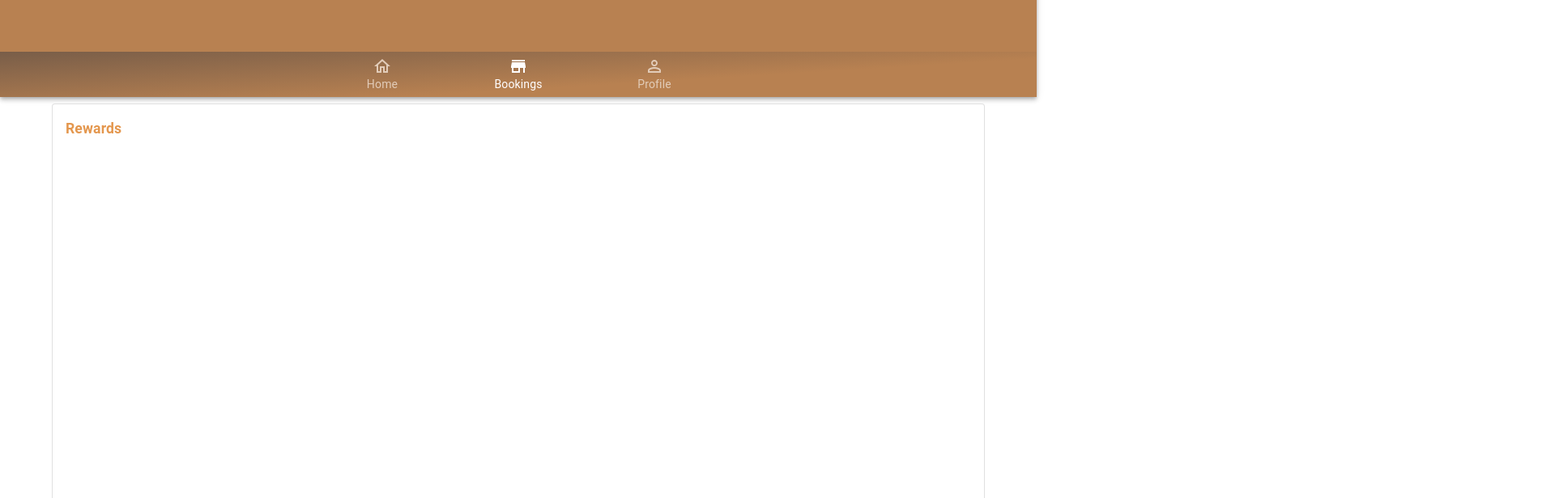
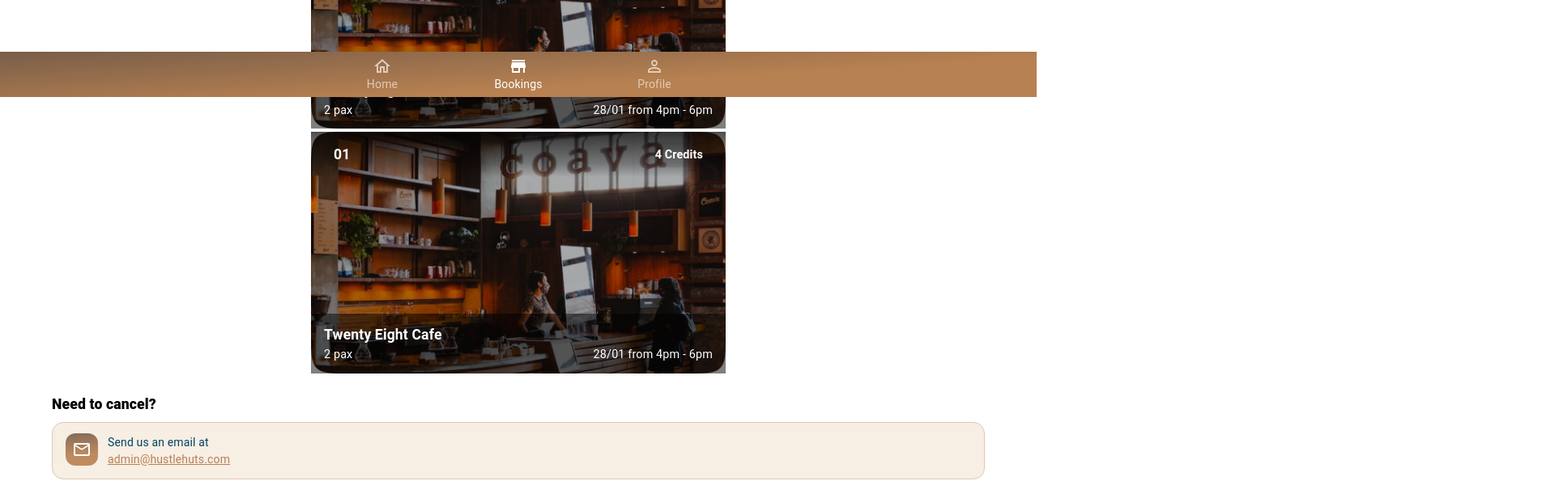
Before and after one commit to hustle-huts/hustlehuts-app, a Next.js app: page /bookings in a window 1280 px wide. Shown: the part 680-1296 px from the top of the page at 81% size, 1920 px wide, since content can reach past the window. Built offline with nearby package versions, Linux system fonts and the light colour scheme.

Commit message:
MUI refactor: bookings page done

```diff
--- a/components/bookings/bookings-bar.tsx
+++ b/components/bookings/bookings-bar.tsx
@@ -1,29 +1,10 @@
 import { useState } from "react";
-import styles from "./bookings-bar.module.css";
 import { Box, Card, CardContent, LinearProgress, Typography } from "@mui/material";
 export default function BookingsBar() {
   const [rewardNum, setRewardNum] = useState(2);
   const [rewardDenom, setRewardDenom] = useState(3);
   return (
-    // <div className={styles.container}>
-    //   <div className={styles.title}>
-    //     <div className={styles.reward}>
-    //       <div className={styles.progress}>
-    //         <h1 style={{ fontSize: "14px", color: "#E4974E", textAlign: "left" }}>Rewards</h1>
-    //         <span style={{ display: "flex", flexDirection: "row", flex: " 2" }}>
-    //           <h2 style={{ fontSize: "14px", color: "#000000", flex: "1" }}>2</h2>
-    //           <h2 style={{ fontSize: "14px", color: "#C4C2C0", flex: "1" }}>/3</h2>
-    //         </span>
-    //       </div>
-    //       <div style={{ height: "4px", color: "#D89B60", marginTop: "4px" }}>
-    //         <LinearProgress color="inherit" variant="determinate" value={66.67} />
-    //       </div>
-    //       <p className={styles.desc}>1 more to get a mystery reward at your favourite cafe.</p>
-    //     </div>
-    //   </div>
-    // </div>
-
-    <Card sx={{ width: "90%", marginLeft: "5%", marginTop: "1vh" }} variant="outlined">
+    <Card sx={{ width: "90%", marginLeft: "5%", marginTop: "1vh", borderRadius: "18px" }} variant="outlined">
       <CardContent>
         <Typography variant="h6" component="div" sx={{ fontWeight: "600", fontSize: "1.1rem", color: "#E4974E" }}>
           Rewards
--- a/components/topBanner/top-banner.tsx
+++ b/components/topBanner/top-banner.tsx
@@ -1,8 +1,7 @@
 import { useRouter } from "next/router";
 import { AppBar, Toolbar, Typography, Badge } from "@mui/material";
 import { useEffect, useState } from "react";
-import ShoppingCartOutlinedIcon from '@mui/icons-material/ShoppingCartOutlined';
-
+import ShoppingCartOutlinedIcon from "@mui/icons-material/ShoppingCartOutlined";
 
 interface props {
   currentPage?: string;
@@ -15,7 +14,7 @@ const TopBanner: React.FC<props> = (props) => {
 
   useEffect(() => {
     setCurrentPage(props.currentPage || "home");
-  }, [props.currentPage])
+  }, [props.currentPage]);
 
   const handleNavItemClick = () => {
     // router.push(`/bookings/${props.userId}`); // adjust this code when we confirm the urls
@@ -23,7 +22,7 @@ const TopBanner: React.FC<props> = (props) => {
 
   return (
     <AppBar
-      position="static"
+      position="sticky"
       sx={{
         background: "linear-gradient(176.54deg, #6D5747 -11.89%, #B88151 64.46%)",
         root: {
--- a/package.json
+++ b/package.json
@@ -28,6 +28,7 @@
     "react-dom": "18.2.0",
     "react-phone-input-2": "^2.15.1",
     "react-phone-number-input": "^3.2.19",
+    "react-responsive": "^9.0.2",
     "styled-components": "^5.3.10",
     "typescript": "4.9.5"
   }
--- a/pages/bookings/index.tsx
+++ b/pages/bookings/index.tsx
@@ -1,56 +1,67 @@
-import styles from "../../styles/Bookings.module.css";
 import BookingItem from "@/components/bookings/booking-item";
 import BottomNavbar from "@/components/bottomNavbar/bottom-navbar";
 import TopBanner from "@/components/topBanner/top-banner";
 import BookingsBar from "@/components/bookings/bookings-bar";
-import SendIcon from "../../public/images/bookings-send.svg";
-import Image from "next/image";
-import Link from "next/link";
-import { ImageList, Stack, Typography } from "@mui/material";
+import { Alert, Box, CssBaseline, ImageList, Link, Stack, Typography } from "@mui/material";
+import MailOutlineRoundedIcon from "@mui/icons-material/MailOutlineRounded";
+import { useMediaQuery } from "react-responsive";
 
 export default function BookingsPage() {
+  const isMobile = useMediaQuery({ query: `(max-width: 600px)` });
+
   return (
-    // <div className={styles.container}>
-    //   <TopBanner currentPage="book" />
-    //   <div className={styles.bookingContainer}>
-    //     <BookingsBar />
-    //     <p className={styles.title}>My Booking List</p>
-
-    //     <div className={styles.cafeContainer}>
-    //       {/* <BookingsList userId=""></BookingsList> */}
-    //       <BookingItem />
-    //     </div>
-
-    //     <div>
-    //       <p className={styles.title}>Need to cancel?</p>
-
-    //       <Link href="mailto:admin@hustlehuts.com">
-    //         <button className={styles.contactButton}>
-    //           <Image className={styles.contactIcon} alt="Contact Icon" src={SendIcon} />
-    //           <p className={styles.contactText}>
-    //             Send us an email at <span className={styles.emailText}>admin@hustlehuts.com</span>
-    //           </p>
-    //         </button>
-    //       </Link>
-    //     </div>
-    //   </div>
-    //   <BottomNavbar currentPage="book" />
-    // </div>
-    // use MUI
     <div>
+      <Box paddingBottom='70px'>
+        <CssBaseline />
         <TopBanner currentPage="book" />
         <BookingsBar />
-      <Typography variant="h6" component="div" sx={{ fontWeight: "800", fontSize: "1.1rem", color: "black", marginLeft: "5%", marginTop: "1vh" }}>
+        <Typography
+          variant="h6"
+          component="div"
+          sx={{ fontWeight: "800", fontSize: "1.1rem", color: "black", marginLeft: "5%", marginTop: "1vh" }}>
           My Booking List
         </Typography>
 
-      <Stack mx="20%" mt="1%" width="60%">
-        <ImageList sx={{width: "100%", height: "100%"}} cols={1}>
+        <Stack mx={isMobile ? "10%" : "30%"} mt="0" width={isMobile ? "80%" : "40%"}>
+          <ImageList sx={{ width: "100%", height: "100%" }} cols={1}>
+            <BookingItem />
             <BookingItem />
             <BookingItem />
           </ImageList>
         </Stack>
 
+        <Typography
+          variant="h6"
+          component="div"
+          sx={{ fontWeight: "800", fontSize: "1.1rem", color: "black", marginLeft: "5%", marginTop: "1vh" }}>
+          Need to cancel?
+        </Typography>
+
+        <Alert
+          severity="info"
+          sx={{ ml: "5%", mr: "5%", mt: "1vh", background: "rgba(216, 169, 119, 0.2)", border: "1px solid #DDC9B5", borderRadius: "14px" }}
+          icon={
+            <Box
+              sx={{
+                borderRadius: "12px",
+                background: "linear-gradient(176.54deg, #6D5747 -11.89%, #B88151 64.46%)",
+                width: "2.5rem",
+                height: "2.5rem",
+                display: "flex",
+                justifyContent: "center",
+                alignItems: "center",
+              }}>
+              <MailOutlineRoundedIcon sx={{ color: "white" }} />
+            </Box>
+          }>
+          Send us an email at
+          <br />
+          <Link component="button" variant="body2" sx={{ color: "#B88151", textDecorationColor: "#B88151" }}>
+            admin@hustlehuts.com
+          </Link>
+        </Alert>
+      </Box>
+
       <BottomNavbar currentPage="book" />
     </div>
   );
--- a/styles/globals.css
+++ b/styles/globals.css
@@ -1,4 +1,4 @@
-:root {
+/* :root {
   --max-width: 1100px;
   height: 100%;
 }
@@ -21,7 +21,7 @@ main {
 @media (min-width: 1024px) {
   main {
     justify-content: center;
-    /* width: 724px; */
+    width: 724px;
   }
 }
 
@@ -51,3 +51,4 @@ a {
   color: inherit;
   text-decoration: none;
 }
+ */
```
Also changed, not shown: components/bookings/booking-item.tsx (+0 -15 lines), 1 other file (tests, documents, lock files or other folders). Lines whose indentation alone changed are shown as unchanged.
